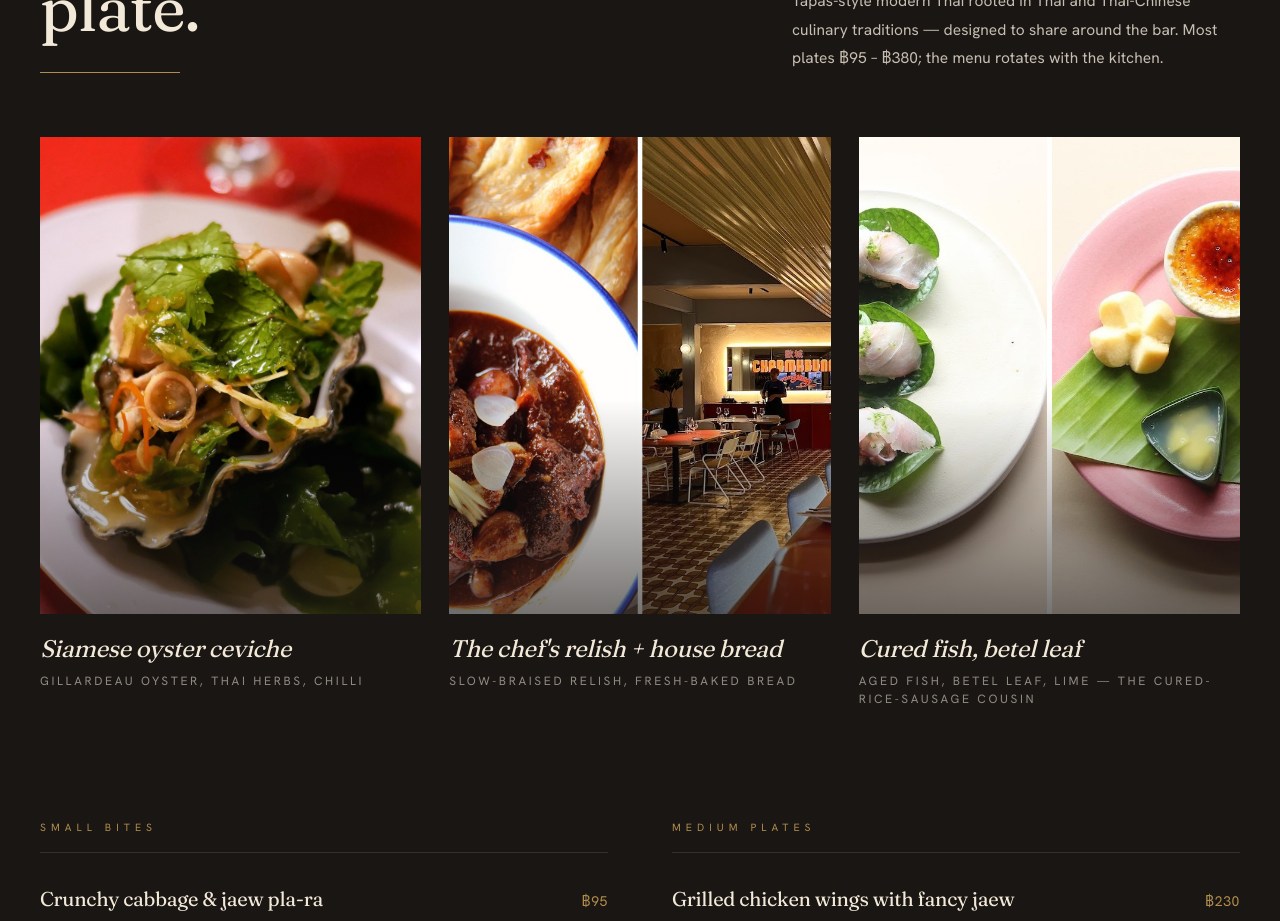
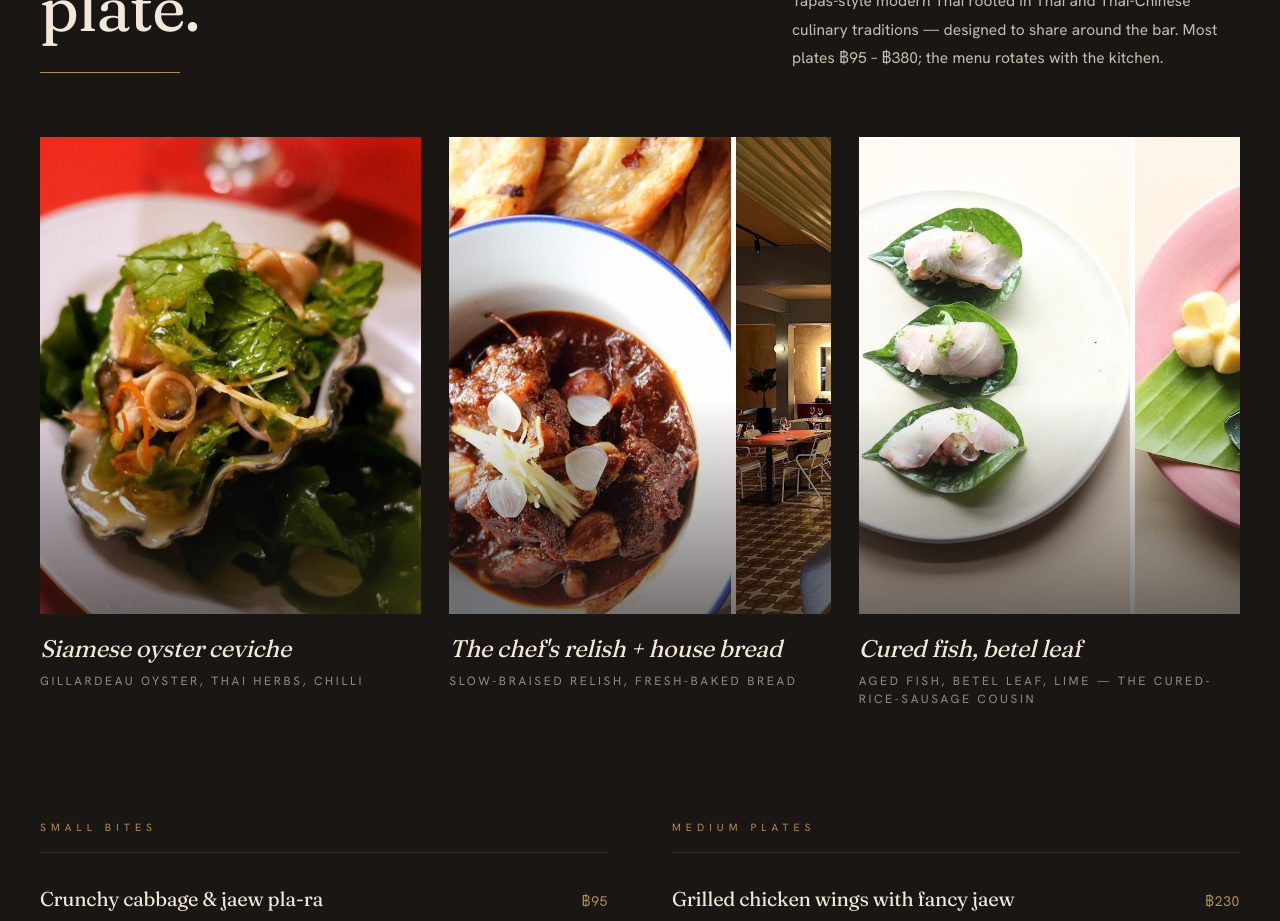
Before and after one commit to kirbykung168-art/charmkrung, a Next.js app: page / in a window 1280 px wide. Shown: the part 2720-3641 px from the top of the page. Built offline with nearby package versions, Linux system fonts and the light colour scheme.

Commit message:
fix(menu): featured cards use per-dish focal points so the actual dish stays in frame on every viewport

```diff
--- a/src/components/Menu.tsx
+++ b/src/components/Menu.tsx
@@ -54,7 +54,11 @@ export default function Menu() {
                     fill
                     sizes="(max-width: 768px) 100vw, 33vw"
                     quality={88}
-                    className="object-cover object-center transition-transform duration-[2000ms] ease-elegant group-hover:scale-[1.05]"
+                    // `focal` is per-dish so DestinAsian's split-frame
+                    // photos (destin-2 / destin-5) crop to the actual
+                    // dish on the left, not the seam between scenes.
+                    style={{ objectPosition: f.focal ?? '50% 50%' }}
+                    className="object-cover transition-transform duration-[2000ms] ease-elegant group-hover:scale-[1.05]"
                   />
                   <div
                     className="absolute inset-0 pointer-events-none"
```
